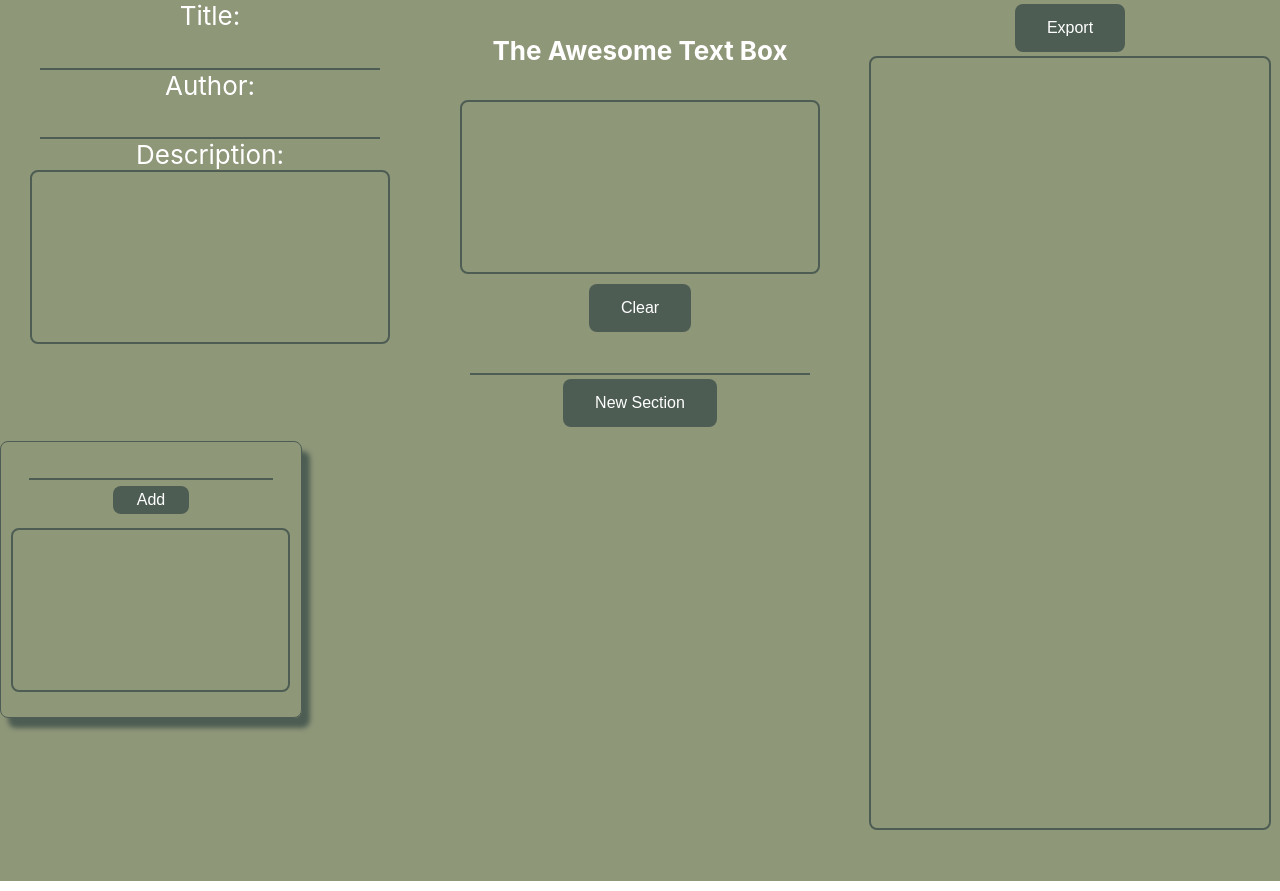
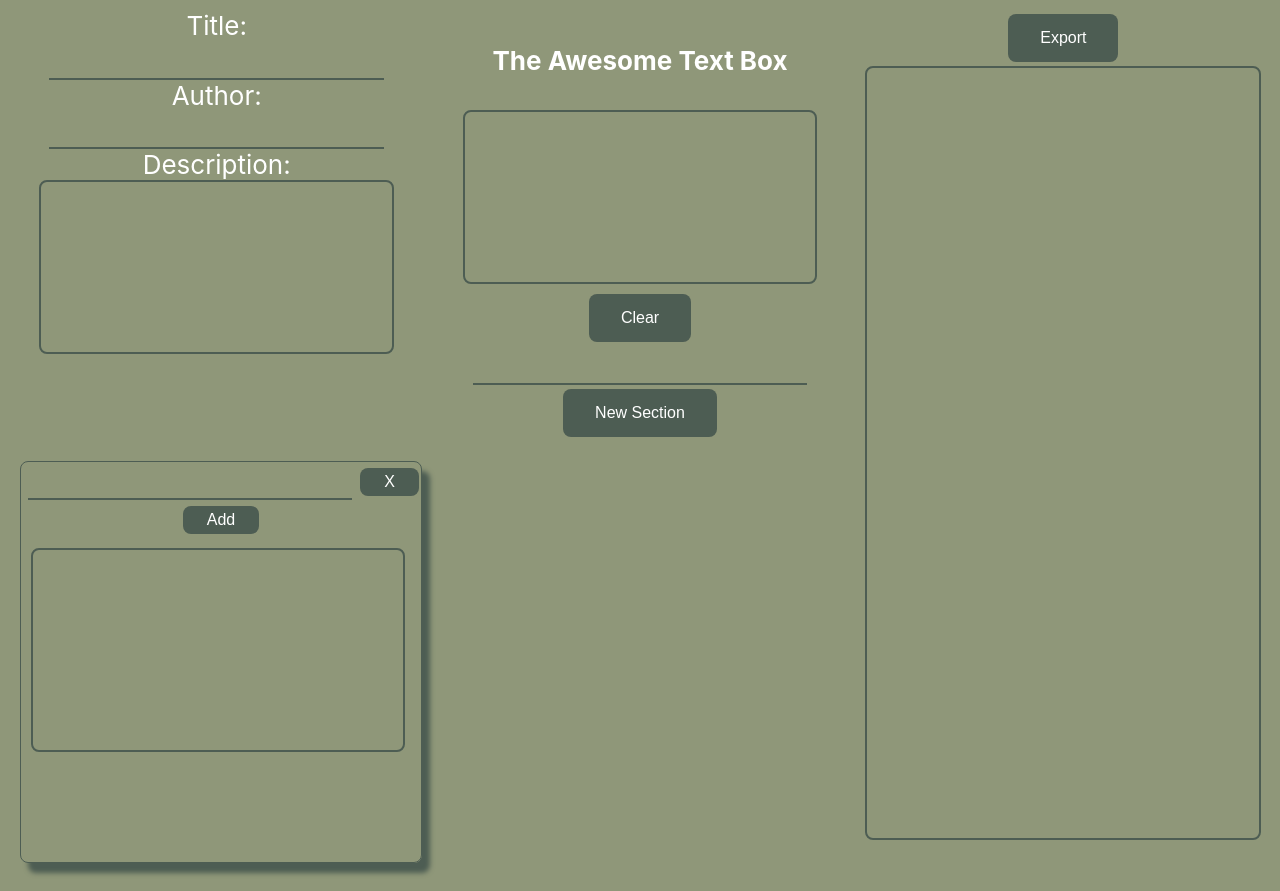
Before and after one commit to JonHallr/WorkingNotes, a React (Create React App) app in the folder working-notes/: page / in a window 1280 px wide. Both pictures are taken after a click on the button "New Section". Built offline with nearby package versions, Linux system fonts and the light colour scheme.

Commit message:
feat:multi section create, section delete, css change

```diff
--- a/working-notes/src/components/mainText/MainText.css
+++ b/working-notes/src/components/mainText/MainText.css
@@ -13,6 +13,7 @@ lightest to darkest
     grid-gap: 10px;
     grid-auto-rows: minmax(100px, auto);
     background:#8f9779 ;
+    padding:10px 10px 0px 10px;
   }
   .TheAwesomeTextBox {
     /*border: 2px solid black;*/
--- a/working-notes/src/components/mainText/MainTextComponent.js
+++ b/working-notes/src/components/mainText/MainTextComponent.js
@@ -1,7 +1,7 @@
 import React, {Component} from 'react';
 import './MainText.css';
 import {TextNoteComponent} from '../notes/TextNoteComponent';
-//import { QuestionComponent } from '../questions/QuestionsComponent';
+import {getIndexOfObject} from '../shared/util'
 
 export class MainTextComponent extends Component{
 
@@ -24,6 +24,7 @@ export class MainTextComponent extends Component{
         this.handleDisplayText = this.handleDisplayText.bind(this);
         this.addSection = this.addSection.bind(this);
         this.listUpdate = this.listUpdate.bind(this);
+        this.removeSection = this.removeSection.bind(this);
     }
 
     downloadNoteFile = () => {
@@ -42,18 +43,18 @@ export class MainTextComponent extends Component{
         let value = target.value;
         let name = target.name;
         this.setState({
-            //value: event.target.value
             [name]: value
         });
     }
-    listUpdate(list,name){
+    listUpdate(list,id, name){
         let tempSection = this.state.sectionList;
         let count = 0;
         list.forEach((a)=>{
             let tempData = this.state.sectionList.findIndex(function (e){
-                return e.name === name ? e : null;
+                return e.section === id ? e : null;
             });
-            tempSection[tempData].text = count > 0 ? tempSection[tempData].text +(a.time +  a.text): a.time +  a.text;
+            tempSection[tempData].name = name;
+            tempSection[tempData].text = count > 0 ? tempSection[tempData].text + (a.time +  a.text): a.time + a.text;
             count ++;
         });
         this.setState({
@@ -62,16 +63,13 @@ export class MainTextComponent extends Component{
     }
 
     handleDisplayText(event){
-        console.log("made it");
         let temp = '';
-        console.log(this.state.sectionList);
         let count = 0;
         this.state.sectionList.forEach((e)=>{
             temp = count > 0 ? temp + "\n" + e.name + "\n" + e.text : e.name + "\n" + e.text;
             count ++;
         });
         let test = this.state.title + "\n" + this.state.author + "\n" + this.state.description + "\n" + temp;
-       // console.log(test);
         this.setState({
             theNote: test
         });
@@ -84,12 +82,14 @@ export class MainTextComponent extends Component{
     }
 
     addSection(event){
+        var templateList = this.state.sectionName.split(";");
+        templateList.forEach((name)=> {
             let hv = this.state.sectionList.length > 0 ? true : false;
             let temp = this.state.sectionList;
             let os = hv ? temp[temp.length - 1] : 0;
             let ns = hv ? os.section + 1 : os + 1;
             let tempObj ={
-            name: this.state.sectionName,
+                name: name,
                 section: ns,
                 text: '',
                 time:''
@@ -99,11 +99,19 @@ export class MainTextComponent extends Component{
                 sectionName:'',
                 sectionList: temp
             });
+        });
+    }
+    removeSection(key){
+        let temp = this.state.sectionList;
+        temp.splice(getIndexOfObject(key, temp, "section"),1);
+        this.setState({
+            sectionList: temp
+        });
     }
     render(){
         let noteSections = this.state.sectionList.map((e) =>
         <div>
-            <TextNoteComponent key={"section_"+e.section.toString()} namePass={e.name} className={"section_"+e.toString()} mainText={this.state.mainText} onFilterTextChange={this.handleDisplayText} onListUpdate={this.listUpdate} doRefresh={this.myRefresh}/>
+            <TextNoteComponent key={"section_" + e.section.toString()} sectionId={e.section} deleteSection={this.removeSection} namePass={e.name} className={"section_"+e.toString()} mainText={this.state.mainText} onFilterTextChange={this.handleDisplayText} onListUpdate={this.listUpdate} doRefresh={this.myRefresh}/>
         </div>
         )
 
@@ -153,64 +161,3 @@ export class MainTextComponent extends Component{
     }
 
 }
-
-/*
-class TextNoteComponent extends Component{
-    constructor(props){
-        super(props);
-        this.state = {
-            name: this.props.namePass,
-            textNoteList:[{
-                text: '',
-                time: ''
-            }]
-
-        };
-           this.handleTextNoteList = this.handleTextNoteList.bind(this);
-           this.handleNameChange = this.handleNameChange.bind(this);
-
-    }
-    handleNameChange(event){
-        let target = event.target;
-        let value = target.value;
-        let name = target.name;
-        this.setState({
-            [name]: value
-        });
-    }
-
-    handleTextNoteList(props){
-        if(this.props.mainText.trim() !== ''){
-            let d = new Date();
-            let tempArray = [];
-            tempArray = this.state.textNoteList;
-            let tempObject = {
-                text: "-" + this.props.mainText + "\n",
-                time: d.getHours() + ':' + d.getMinutes() + ':' + d.getSeconds()
-            }
-            tempArray.push(tempObject);
-            this.setState({
-                textNoteList: tempArray});
-        }
-        this.props.onListUpdate(this.state.textNoteList, this.state.name);
-        this.props.onFilterTextChange();
-        this.props.doRefresh();
-    }
-
-    render(){
-        var textNoteListArray = this.state.textNoteList.map((e) =>
-        <div key={e.time.toString() + e.text.length}>
-            {e.time}  {e.text}
-        </div>
-    );
-        return(
-        <div>
-            <input type="text" name="name" defaultValue={this.state.name} onChange={this.handleNameChange} />
-            <div>
-                <button onClick={this.handleTextNoteList}>Add</button>
-            </div>
-            <ul>{textNoteListArray}</ul>
-
-        </div>);
-    }
-}*/
--- a/working-notes/src/components/notes/TextNote.css
+++ b/working-notes/src/components/notes/TextNote.css
@@ -1,11 +1,14 @@
 .text-note{
     border-radius: 8px;
     border: 1px solid #4d5d53;
-    width: 300px;
-    height:275px;
+    width: 400px;
+    height:400px;
     overflow: auto;
     padding-bottom: 0px;
     box-shadow: 8px 10px 5px #4d5d53;
+}
+.close {
+    float:right;
 }
 .text-note ul{
     border-radius: 8px;
@@ -13,8 +16,8 @@
     list-style-type: none;
     /*border: 2px solid blue;*/
     word-wrap: break-word;
-    width: 235px;
-    height: 160px;
+    width: 330px;
+    height: 200px;
     overflow:auto;
     position: relative;
     margin:10px ;
--- a/working-notes/src/components/notes/TextNoteComponent.js
+++ b/working-notes/src/components/notes/TextNoteComponent.js
@@ -15,6 +15,7 @@ export class TextNoteComponent extends Component{
            this.handleTextNoteList = this.handleTextNoteList.bind(this);
            this.handleNameChange = this.handleNameChange.bind(this);
            this.somethingRandome = this.somethingRandome.bind(this);
+           this.remove = this.remove.bind(this);
 
     }
     handleNameChange(event){
@@ -32,19 +33,23 @@ export class TextNoteComponent extends Component{
             let tempArray = [];
             tempArray = this.state.textNoteList;
             let tempObject = {
-                text: "-" + this.props.mainText + "\n",
-                time: d.getHours() + ':' + d.getMinutes() + ':' + d.getSeconds()
+                text: this.props.mainText + "\n",
+                time: d.getHours() + ':' + d.getMinutes() + ':' + d.getSeconds() + " - "
             }
             tempArray.push(tempObject);
             this.setState({
                 textNoteList: tempArray});
         }
-        this.props.onListUpdate(this.state.textNoteList, this.state.name);
+        this.props.onListUpdate(this.state.textNoteList, this.props.sectionId, this.state.name);
         this.props.onFilterTextChange();
         this.props.doRefresh();
     }
     somethingRandome(event){
-        console.log(event.target);
+
+    }
+    remove(props){
+
+        this.props.deleteSection(this.props.sectionId);
     }
 
     render(){
@@ -55,6 +60,9 @@ export class TextNoteComponent extends Component{
     );
         return(
         <div className='text-note'>
+            <div className ='close'>
+                <button onClick={this.remove}>X</button>
+            </div>
             <input type="text" name="name" defaultValue={this.state.name} onChange={this.handleNameChange} />
             <div>
                 <button onClick={this.handleTextNoteList}>Add</button>
--- /dev/null
+++ b/working-notes/src/components/shared/util.js
@@ -0,0 +1,8 @@
+export const getIndexOfObject = (value, list, column) => {
+    for(let i =0; i < list.length; i++){
+        if(list[i][column] === value){
+            return i;
+        }
+    }
+    return -1;
+}
```
Lines whose indentation alone changed are shown as unchanged.
